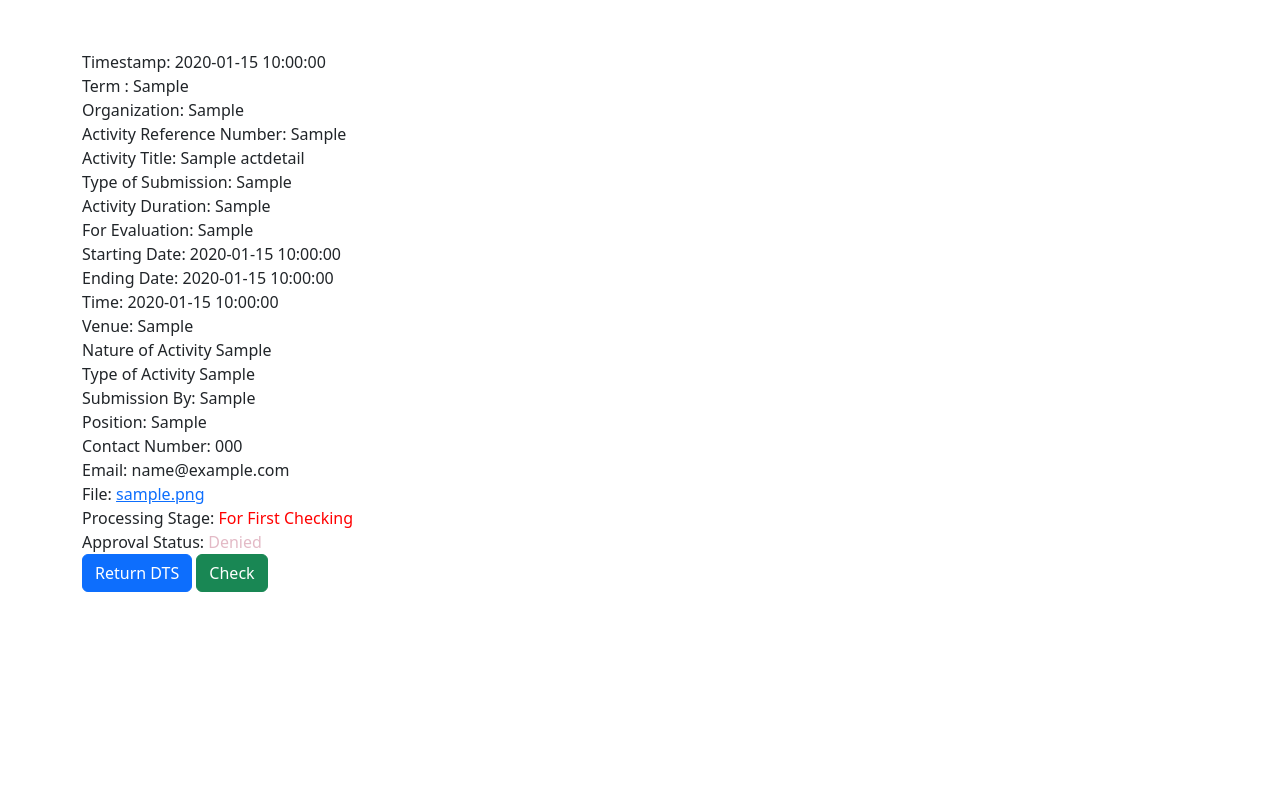
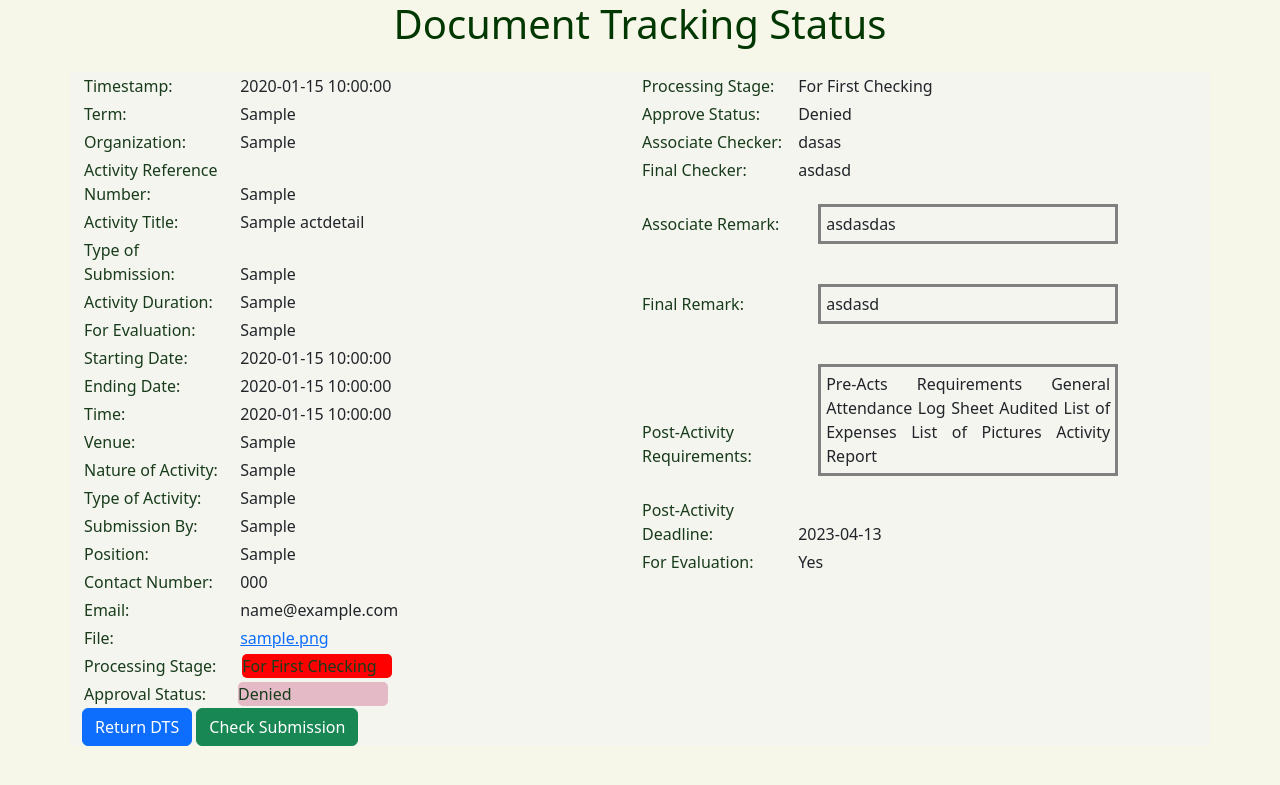
Before and after one commit to kfcampit/LBYCPG2-FinalProject, a PHP site: page /view.php?id=1 in a window 1280 px wide. Shown: the top 785 px of the page. Run offline with PHP 8.4, Linux system fonts and the light colour scheme; data comes from the database, SQL or seed files in the repository; tables that the repository leaves empty or names only in its code hold one stand-in row (values such as "Sample post").

Commit message:
Update view.php

```diff
--- a/view.php
+++ b/view.php
@@ -20,21 +20,49 @@
         <script src="https://cdn.jsdelivr.net/npm/bootstrap@5.3.0-alpha3/dist/js/bootstrap.min.js" integrity="sha384-Y4oOpwW3duJdCWv5ly8SCFYWqFDsfob/3GkgExXKV4idmbt98QcxXYs9UoXAB7BZ" crossorigin="anonymous"></script>
         <link href="https://cdn.jsdelivr.net/npm/bootstrap@5.3.0-alpha3/dist/css/bootstrap.min.css" rel="stylesheet" integrity="sha384-KK94CHFLLe+nY2dmCWGMq91rCGa5gtU4mk92HdvYe+M/SXH301p5ILy+dN9+nJOZ" crossorigin="anonymous">
         <style>
-            .scroll{
-                height: 550px;
-                overflow: scroll;
+            .wrapper{
+                display: inline-block;
+                width: 150px;
+                color : #183C1B;
+                margin : 2px;
+                border-radius: 5px;
             }
+            .textColor{
+                display: inline-block;
+                width: 150px;
+                color : #183C1B;
+                margin : 2px;
+            }
+            .float-parent-element {
+                width: 100%;
+            }
+            .float-child-element {
+                float: left;
+                width: 50%;
+            }
+            .box {
+                display: inline-block;
+                width: 300px;
+                border: solid grey;
+                padding: 5px;
+                margin: 20px;
+            }
+
         </style>
     </head>
-    <body>
+    <body style='background-color: #F6F6E9'>
+    <div class="container" >
+        <h1 style="text-align: center; padding-bottom: 16px; color: #013700">Document Tracking Status </h1>
+    </div>
         <body style = "margin: 50px;">
-            <div class = "container">
-            <div class = "scroll">
+            <div class = "container" style='background-color: #F5F5F0'>
+                <div class = "float-parent-element">
                 <table class = "table">
                 <tbody>
+                    <div class = "float-child-element">
                     <?php
-
                     $subID = $_GET['id'];
+                    $_SESSION['submID'] = $subID;
                     $result_out = mysqli_query($sqlconnect, "SELECT Timestamp, Term, Organization, ARN, ActivityTitle, TypeOfSubmission, ActivityDuration, ForEvaluation, StartingDate, EndingDate, Time, Venue,
                     NatureOfActivity, TypeOfActivity, SubmissionBy, Position, ContactNumber, Email, File, ProcessingStage, ApprovalStatus from actdetail JOIN actstatus on actdetail.submissionid = actstatus.subid
                     WHERE SubmissionID = '$subID'");
@@ -63,48 +91,87 @@
                         $file = $dataVal['File'];
                         $processStage = $dataVal['ProcessingStage'];
                         $approveStatus = $dataVal['ApprovalStatus'];
-                    echo "<div style='text-align:justify'>";
-                    echo "Timestamp: " . $timeS . " " . "<br>";
-                    echo "Term     : " . $term . " " . "<br>";
-                    echo "Organization: " . $org . " " . "<br>";
-                    echo "Activity Reference Number: " . $arn . " " . "<br>";
-                    echo "Activity Title: " . $actTitle . " " . "<br>";
-                    echo "Type of Submission: " . $typeSub . " " . "<br>";
-                    echo "Activity Duration: " . $actDur . " " . "<br>";
-                    echo "For Evaluation: " . $eval . " " . "<br>";
-                    echo "Starting Date: " . $startDate . " " . "<br>";
-                    echo "Ending Date: " . $endDate . " " . "<br>";
-                    echo "Time: " . $time . " " . "<br>";
-                    echo "Venue: " . $venue . " " . "<br>";
-                    echo "Nature of Activity " . $natureAct . " " . "<br>";
-                    echo "Type of Activity " . $typeAct . " " . "<br>";
-                    echo "Submission By: " . $subBy . " " . "<br>";
-                    echo "Position: " . $pos . " " . "<br>";
-                    echo "Contact Number: " . $num . " " . "<br>";
-                    echo "Email: " . $email . " " . "<br>";
-                    echo "File: " . "<a href = $file target = '_blank'> $file </a> " . "<br>";
+                        echo "<div class = 'textColor'>Timestamp: </div>" . " " . $timeS . " " . "<br>";
+                        echo "<div class = 'textColor'>Term: </div>" . " " . $term . " " . "<br>";
+                        echo "<div class = 'textColor'>Organization: </div>" . " " . $org . " " . "<br>";
+                        echo "<div class = 'textColor'>Activity Reference Number: </div>" . " " . $arn . " " . "<br>";
+                        echo "<div class = 'textColor'>Activity Title: </div>" . " " . $actTitle . " " . "<br>";
+                        echo "<div class = 'textColor'>Type of Submission: </div>" . " " . $typeSub . " " . "<br>";
+                        echo "<div class = 'textColor'>Activity Duration: </div>" . " " . $actDur . " " . "<br>";
+                        echo "<div class = 'textColor'>For Evaluation: </div>" . " " . $eval . " " . "<br>";
+                        echo "<div class = 'textColor'>Starting Date: </div>" . " " . $startDate . " " . "<br>";
+                        echo "<div class = 'textColor'>Ending Date: </div>" . " " . $endDate . " " . "<br>";
+                        echo "<div class = 'textColor'>Time: </div>" . " " . $time . " " . "<br>";
+                        echo "<div class = 'textColor'>Venue: </div>" . " " . $venue . " " . "<br>";
+                        echo "<div class = 'textColor'>Nature of Activity: </div>" . " " . $natureAct . " " . "<br>";
+                        echo "<div class = 'textColor'>Type of Activity: </div>" . " " . $typeAct . " " . "<br>";
+                        echo "<div class = 'textColor'>Submission By: </div>" . " " . $subBy . " " . "<br>";
+                        echo "<div class = 'textColor'>Position: </div>" . " " . $pos . " " . "<br>";
+                        echo "<div class = 'textColor'>Contact Number: </div>" . " " . $num . " " . "<br>";
+                        echo "<div class = 'textColor'>Email: </div>" . " " . $email . " " . "<br>";
+                        echo "<div class = 'textColor'>File: </div>" . " " . "<a href = $file target = '_blank'> $file </a> " . "<br>";
                         if (strtolower($processStage) == strtolower('For First Checking')){
-                        echo "Processing Stage: " . "<font color = '#FF0000'> $processStage </font>" . " " . "<br>";
+                            echo "<div class = 'textColor'>Processing Stage: </div>" . " " . "<div class = 'wrapper' style='background-color:#FF0000'>$processStage</div>" . "<br>";
                         } else if (strtolower($processStage) == strtolower('For Second Checking')) {
-                        echo "Processing Stage: " . "<font color = '#FEC20C'> $processStage </font>" . " " . "<br>";
+                            echo "<div class = 'textColor'>Processing Stage: </div>" . " " . "<div class = 'wrapper' style='background-color:#FEC20C'>$processStage</div>" . "<br>";
                         }else if (strtolower($processStage) == strtolower('Checked')) {
-                        echo "Processing Stage: " . "<font color = '#03AC13'> $processStage </font>" . " " . "<br>";
+                            echo "<div class = 'textColor'>Processing Stage: </div>" . " " . "<div class = 'wrapper' style='background-color:#03AC13'>$processStage</div>" . "<br>";
                         }
-                    if (strtolower($approveStatus) == strtolower('Full Incentive')){echo "Approval Status: " . "<font color = '#6f90f4'> $approveStatus </font>" . " " . "<br>";}
-                    elseif (strtolower($approveStatus) == strtolower('Half Incentive')) {echo "Approval Status: " . "<font color = '#6f90f4'> $approveStatus </font>" . " " . "<br>";}
-                    elseif (strtolower($approveStatus) == strtolower('Early Approved')) {echo "Approval Status: " . "<font color = '#d9ead3'> $approveStatus </font>" . " " . "<br>";}
-                    elseif (strtolower($approveStatus) == strtolower('Late Approved')) {echo "Approval Status: " . "<font color = 'fff2cc'> $approveStatus </font>" . " " . "<br>";}
-                    elseif (strtolower($approveStatus) == strtolower('Pending')) {echo "Approval Status: " . "<font color = '#CBC3E3'> $approveStatus </font>" . " " . "<br>";}
-                    elseif (strtolower($approveStatus) == strtolower('Uncounted Pend')) {echo "Approval Status: " . "<font color = '#ff80ff'> $approveStatus </font>" . " " . "<br>";}
-                    elseif (strtolower($approveStatus) == strtolower('No Status')) {echo "Approval Status: " . "<font color = '#D3D3D3'> $approveStatus </font>" . " " . "<br>";}
-                    elseif (strtolower($approveStatus) == strtolower('Denied')) {echo "Approval Status: " . "<font color = '#E3BAC6'> $approveStatus </font>" . " " . "<br>";}
+                        if (strtolower($approveStatus) == strtolower('Full Incentive')){
+                            echo "<div class = 'textColor'>Approval Status: </div>" . " " . "<div class = 'wrapper' style='background-color:#6f90f4'>$approveStatus</div>" . " " . "<br>";}
+                        elseif (strtolower($approveStatus) == strtolower('Half Incentive')) {
+                            echo "<div class = 'textColor'>Approval Status: </div>" . "<div class = 'wrapper' style='background-color:#6f90f4'>$approveStatus</div>" . " " . "<br>";}
+                        elseif (strtolower($approveStatus) == strtolower('Early Approved')) {
+                            echo "<div class = 'textColor'>Approval Status: </div>" . "<div class = 'wrapper' style='background-color:#d9ead3'>$approveStatus</div>" . " " . "<br>";}
+                        elseif (strtolower($approveStatus) == strtolower('Late Approved')) {
+                            echo "<div class = 'textColor'>Approval Status: </div>" . "<div class = 'wrapper' style='background-color:#fff2cc'>$approveStatus</div>" . " " . "<br>";}
+                        elseif (strtolower($approveStatus) == strtolower('Pending')) {
+                            echo "<div class = 'textColor'>Approval Status: </div>" . "<div class = 'wrapper' style='background-color:#CBC3E3'>$approveStatus</div>" . " " . "<br>";}
+                        elseif (strtolower($approveStatus) == strtolower('Uncounted Pend')) {
+                            echo "<div class = 'textColor'>Approval Status: </div>" . "<div class = 'wrapper' style='background-color:#ff80ff'>$approveStatus</div>" . " " . "<br>";}
+                        elseif (strtolower($approveStatus) == strtolower('No Status')) {
+                            echo "<div class = 'textColor'>Approval Status: </div>" . "<div class = 'wrapper' style='background-color:#D3D3D3'>$approveStatus</div>" . " " . "<br>";}
+                        elseif (strtolower($approveStatus) == strtolower('Denied')) {
+                            echo "<div class = 'textColor'>Approval Status: </div>" . "<div class = 'wrapper' style='background-color:#E3BAC6'>$approveStatus</div>" . " " . "<br>";}
                     }
                     echo "<a class = 'btn btn-primary' href = 'dts.php'> Return DTS </a>
-                <a class = 'btn btn-success' href = 'actStatus.php?id=$subID'> Check </a> ";
+                    <a class = 'btn btn-success' href = 'actStatusEdit.php'> Check Submission</a>  ";
                 ?>
+                </div>
+                <div class = "float-child-element">
+                    <?php
+                    $result_out = mysqli_query($sqlconnect, "SELECT PROCESSINGSTAGE, APPROVALSTATUS, ASSOCIATECHECKER, FINALCHECKER, ASSOCIATEREMARKS, FINALREMARKS, POSTACTREQUIREMENTS, POSTACTDEADLINE,
+                    FOREVAL, SUBID FROM ACTSTATUS WHERE SUBID = '$subID'");
+                    if (!$result_out){
+                        die("Failed to connect: ");
+                    }else {
+                        $dataVal = mysqli_fetch_array($result_out);
+                        $processStage = $dataVal['PROCESSINGSTAGE'];
+                        $approveStatus = $dataVal['APPROVALSTATUS'];
+                        $assocCheck = $dataVal['ASSOCIATECHECKER'];
+                        $finalCheck = $dataVal['FINALCHECKER'];
+                        $assocRemark = $dataVal['ASSOCIATEREMARKS'];
+                        $finalRemark = $dataVal['FINALREMARKS'];
+                        $postReq = $dataVal['POSTACTREQUIREMENTS'];
+                        $postD = $dataVal['POSTACTDEADLINE'];
+                        $eval = $dataVal['FOREVAL'];
+                        echo "<div style='text-align:justify'>";
+                        echo "<div class = 'textColor'>Processing Stage: </div>" . " " . $processStage . " " . "<br>";
+                        echo "<div class = 'textColor'>Approve Status: </div>" . " " . $approveStatus . " " . "<br>";
+                        echo "<div class = 'textColor'>Associate Checker: </div>" . " " . $assocCheck . " " . "<br>";
+                        echo "<div class = 'textColor'>Final Checker: </div>" . " " . $finalCheck . " " . "<br>";
+                        echo "<div class = 'textColor'>Associate Remark: </div>" . " " . "<div class = 'box'>$assocRemark  </div>". " " . "<br>";
+                        echo "<div class = 'textColor'>Final Remark: </div>" . " " . "<div class = 'box'>$finalRemark  </div>" . " " . "<br>";
+                        echo "<div class = 'textColor'>Post-Activity Requirements: </div>" . " " . "<div class = 'box'>$postReq </div>" . " " . "<br>";
+                        echo "<div class = 'textColor'>Post-Activity Deadline: </div>" . " " . $postD . " " . "<br>";
+                        echo "<div class = 'textColor'>For Evaluation: </div>" . " " . $eval . " " . "<br>";
+                    }
+                    ?>
+                    </div>
                 </tbody>
                 </table>
-        <a class = 'btn btn-primary' href = 'dts.php'> Return DTS </a>
+            </div>
+        </div>
     </body>
 </html>
 
```
Lines whose indentation alone changed are shown as unchanged.
